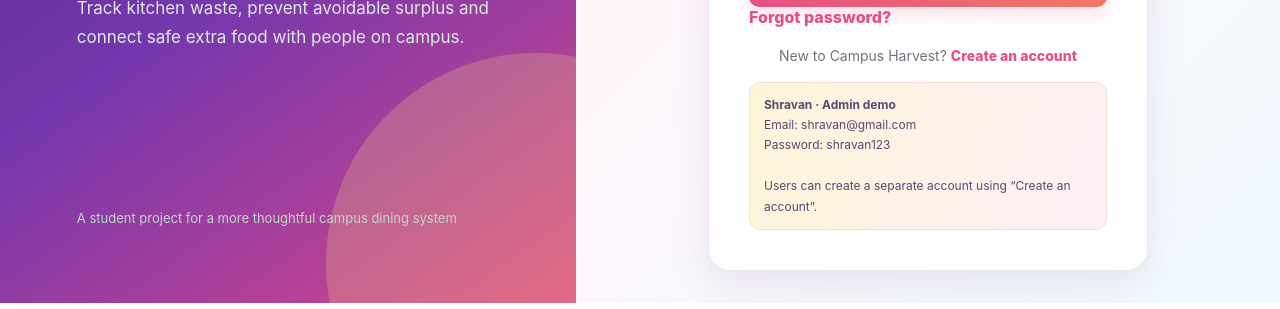
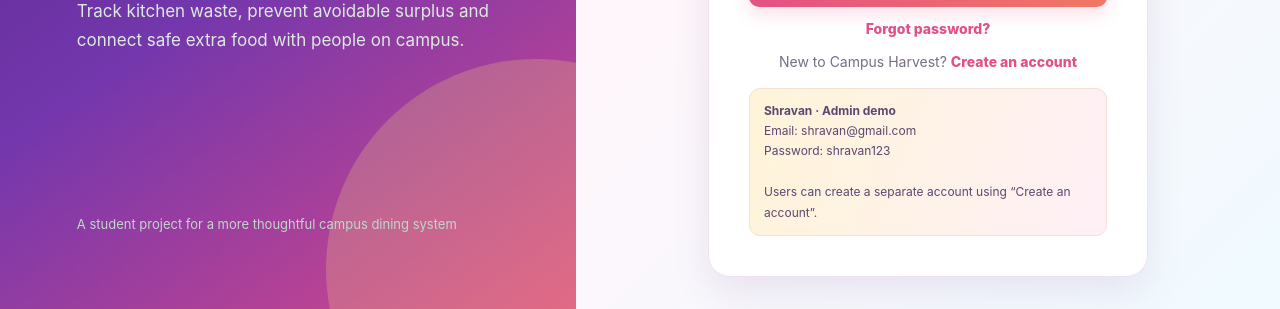
Before and after one commit to Shravan01-01/Food-Waste, a plain HTML site: page index.html in a window 1280 px wide. Shown: the part 511-820 px from the top of the page. Drawn offline with Linux system fonts and the light colour scheme.

Commit message:
Style password recovery link

```diff
--- a/styles.css
+++ b/styles.css
@@ -48,7 +48,8 @@
 .btn-light { background: #f3eafa; color: var(--forest); }
 .btn-danger { background: #fde9ef; color: var(--red); }
 .btn-block { width: 100%; margin-top: 8px; }
-.auth-switch { font-size: 14px; color: var(--muted); text-align: center; margin: 20px 0 0; }
+.auth-switch { font-size: 14px; color: var(--muted); text-align: center; margin: 16px 0 0; }
+.auth-forgot { text-align: center; font-size: 14px; margin: 13px 0 0; }
 .text-button { border: 0; padding: 0; background: none; color: var(--green); font-weight: 800; }
 .demo-box { background: linear-gradient(110deg, #fff4d8, #fff0f7); border: 1px solid #f4e0d5; border-radius: 11px; padding: 12px 14px; font-size: 12px; line-height: 1.7; margin-top: 18px; color: #5c4770; }
 .notice { border-radius: 10px; padding: 11px 13px; margin: 12px 0; font-size: 14px; line-height: 1.45; }
@@ -100,7 +101,7 @@
 .activity-row small { color: var(--muted); display: block; margin-top: 3px; }
 .activity-amount { font-weight: 800; color: var(--forest); font-size: 14px; white-space: nowrap; }
 .badge { display: inline-flex; align-items: center; border-radius: 999px; padding: 5px 9px; background: #e8f8ef; color: #236c50; font-weight: 750; font-size: 11px; }
-.badge.consumer { background: #f3eafa; color: #65339a; }
+.badge.user { background: #f3eafa; color: #65339a; }
 .badge.amber { background: #fbefdf; color: #8c5b23; }
 .badge.red { background: #fae9e6; color: #982f29; }
 .quick-actions { display: grid; gap: 10px; }
```
